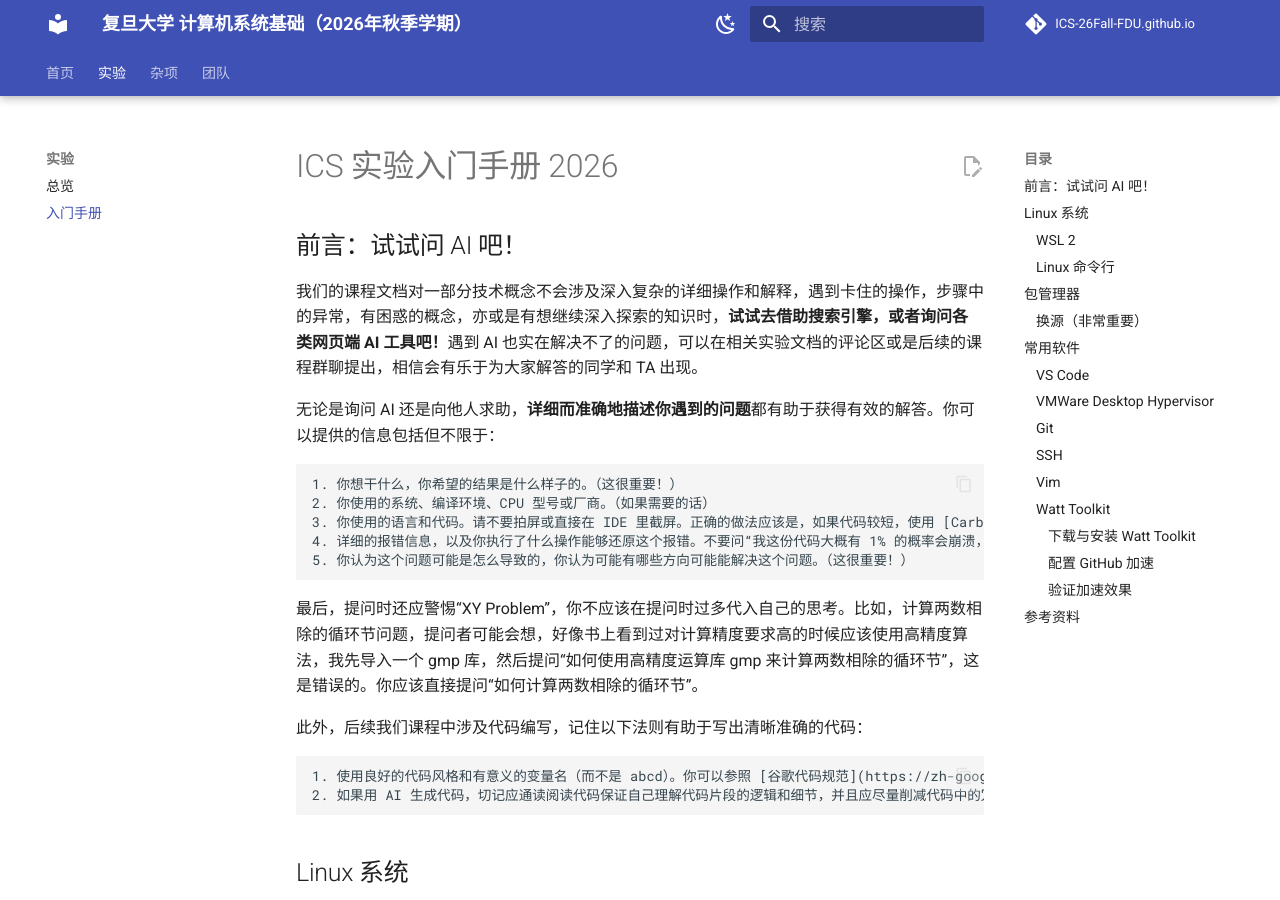
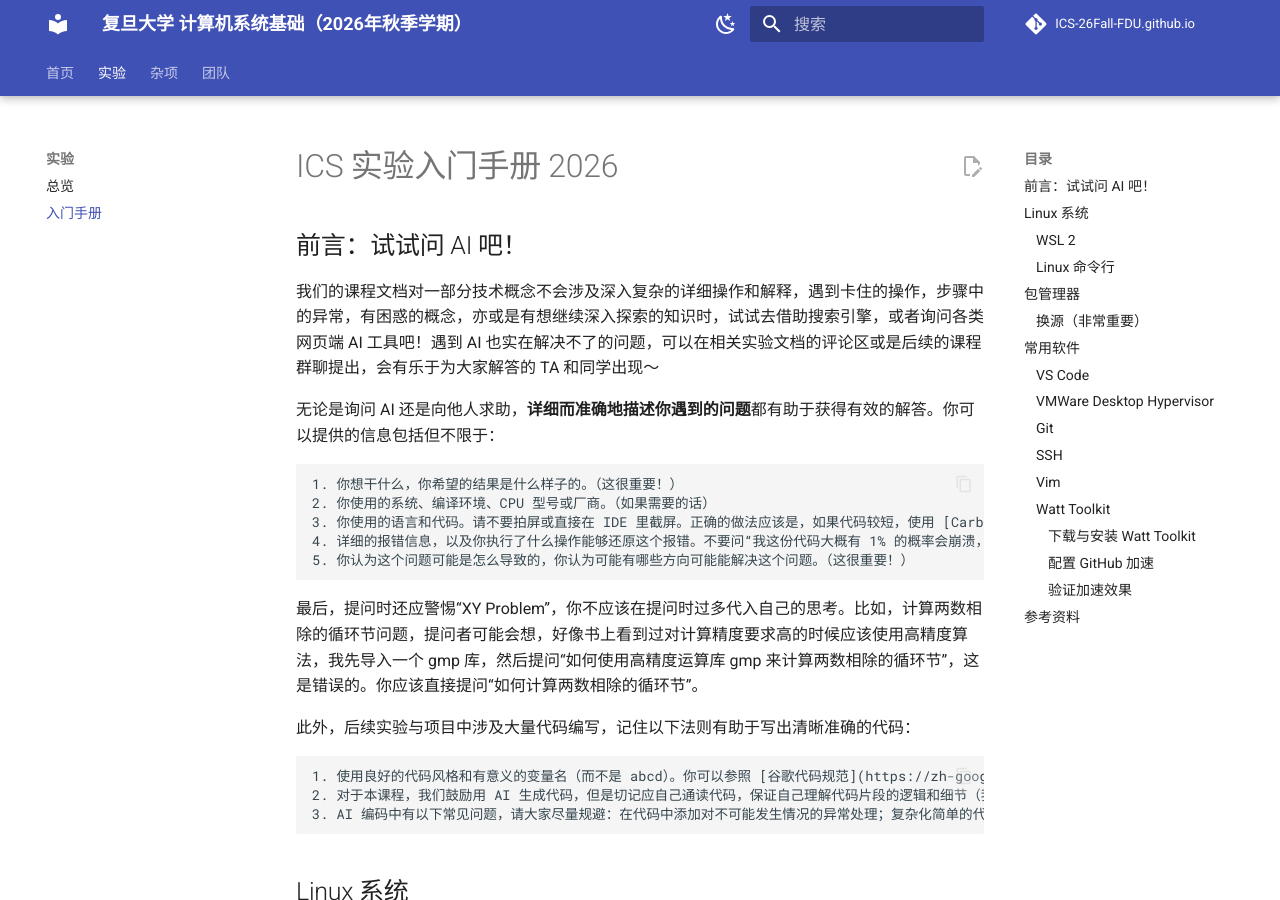
Before and after one commit to ICS-26Fall-FDU/ICS-26Fall-FDU.github.io, an MkDocs documentation site: the page built from docs/labs/manual.md, in a window 1280 px wide and 900 px high. Built offline with MkDocs 1.6.1 and Material for MkDocs 9.7.7, drawn with Linux system fonts in a browser that asks for light colours; comment, search, counter and statistics services are not loaded.

Commit message:
fix(manual): Revise manual for clarity on AI usage and coding practices
Updated the manual to improve clarity and guidance on using AI tools for problem-solving. Added emphasis on understanding generated code and common pitfalls to avoid.

```diff
--- a/docs/labs/manual.md
+++ b/docs/labs/manual.md
@@ -6,7 +6,7 @@ title: ICS 实验入门手册 2026
 
 ## 前言：试试问 AI 吧！
 
-我们的课程文档对一部分技术概念不会涉及深入复杂的详细操作和解释，遇到卡住的操作，步骤中的异常，有困惑的概念，亦或是有想继续深入探索的知识时，**试试去借助搜索引擎，或者询问各类网页端 AI 工具吧！**遇到 AI 也实在解决不了的问题，可以在相关实验文档的评论区或是后续的课程群聊提出，相信会有乐于为大家解答的同学和 TA 出现。
+我们的课程文档对一部分技术概念不会涉及深入复杂的详细操作和解释，遇到卡住的操作，步骤中的异常，有困惑的概念，亦或是有想继续深入探索的知识时，试试去借助搜索引擎，或者询问各类网页端 AI 工具吧！遇到 AI 也实在解决不了的问题，可以在相关实验文档的评论区或是后续的课程群聊提出，会有乐于为大家解答的 TA 和同学出现～
 
 无论是询问 AI 还是向他人求助，**详细而准确地描述你遇到的问题**都有助于获得有效的解答。你可以提供的信息包括但不限于：
 
@@ -18,10 +18,11 @@ title: ICS 实验入门手册 2026
 
 最后，提问时还应警惕“XY Problem”，你不应该在提问时过多代入自己的思考。比如，计算两数相除的循环节问题，提问者可能会想，好像书上看到过对计算精度要求高的时候应该使用高精度算法，我先导入一个 gmp 库，然后提问“如何使用高精度运算库 gmp 来计算两数相除的循环节”，这是错误的。你应该直接提问“如何计算两数相除的循环节”。
 
-此外，后续我们课程中涉及代码编写，记住以下法则有助于写出清晰准确的代码：
+此外，后续实验与项目中涉及大量代码编写，记住以下法则有助于写出清晰准确的代码：
 
     1. 使用良好的代码风格和有意义的变量名（而不是 abcd）。你可以参照 [谷歌代码规范](https://zh-google-styleguide.readthedocs.io/en/latest/google-cpp-styleguide/) 来修改你的代码，或者使用代码格式化工具。
-    2. 如果用 AI 生成代码，切记应通读阅读代码保证自己理解代码片段的逻辑和细节，并且应尽量削减代码中的冗余结构保证清晰简单，必要时，可以让模型继续重构不理解的代码片段以保证清晰。AI 编码中有以下常见问题，请大家尽量尝试规避：在代码中添加对不可能发生情况的异常处理；复杂化简单的代码逻辑；不复用已有函数而是重新生成；把能在过程中编写的单次调用的小功能拆成函数。
+    2. 对于本课程，我们鼓励用 AI 生成代码，但是切记应自己通读代码，保证自己理解代码片段的逻辑和细节（我们可能会在后续实验中检验大家对自己代码的理解）。必要时，可以让模型继续重构不理解的代码片段以保证清晰。
+    3. AI 编码中有以下常见问题，请大家尽量规避：在代码中添加对不可能发生情况的异常处理；复杂化简单的代码逻辑；不复用已有函数而是重新生成；把能在过程中编写的单次调用的小功能拆成函数。（我们即将推出 AI Coding 导论文档～）
 
 ## Linux 系统
 
```
